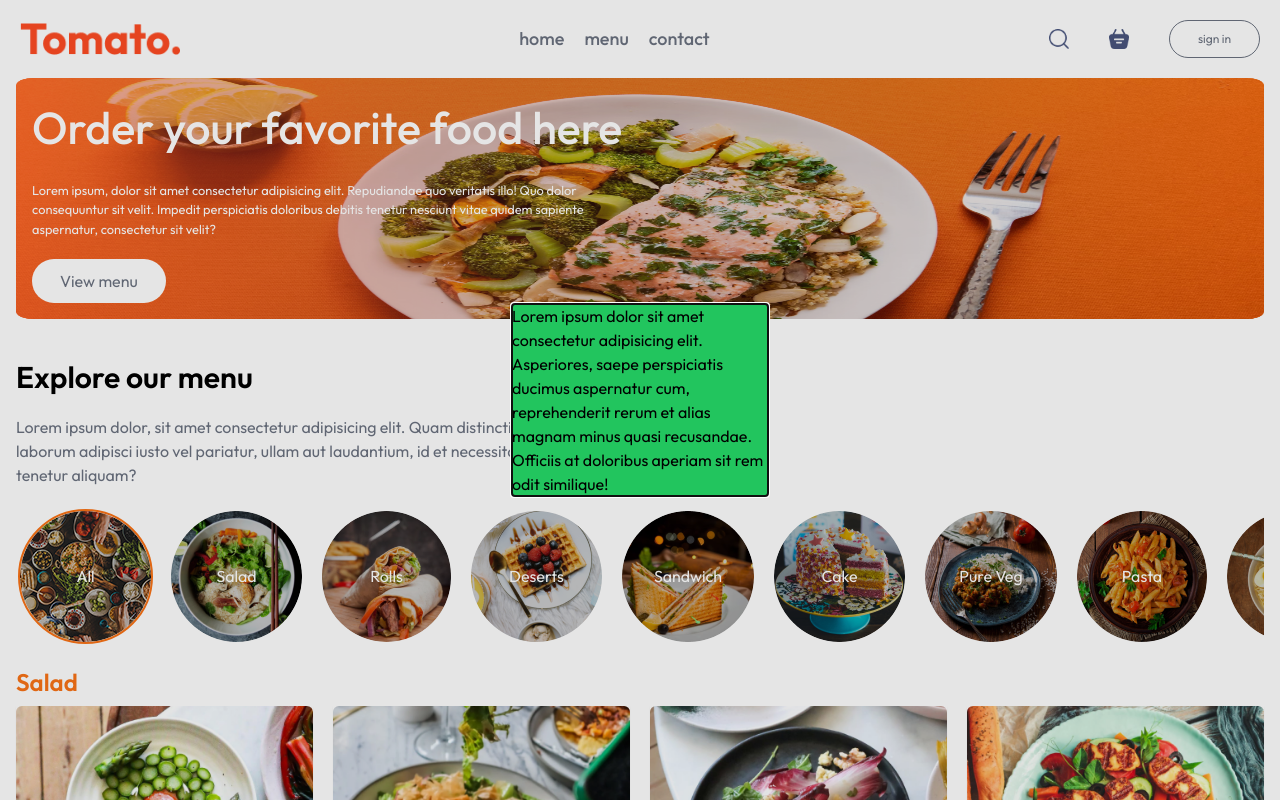
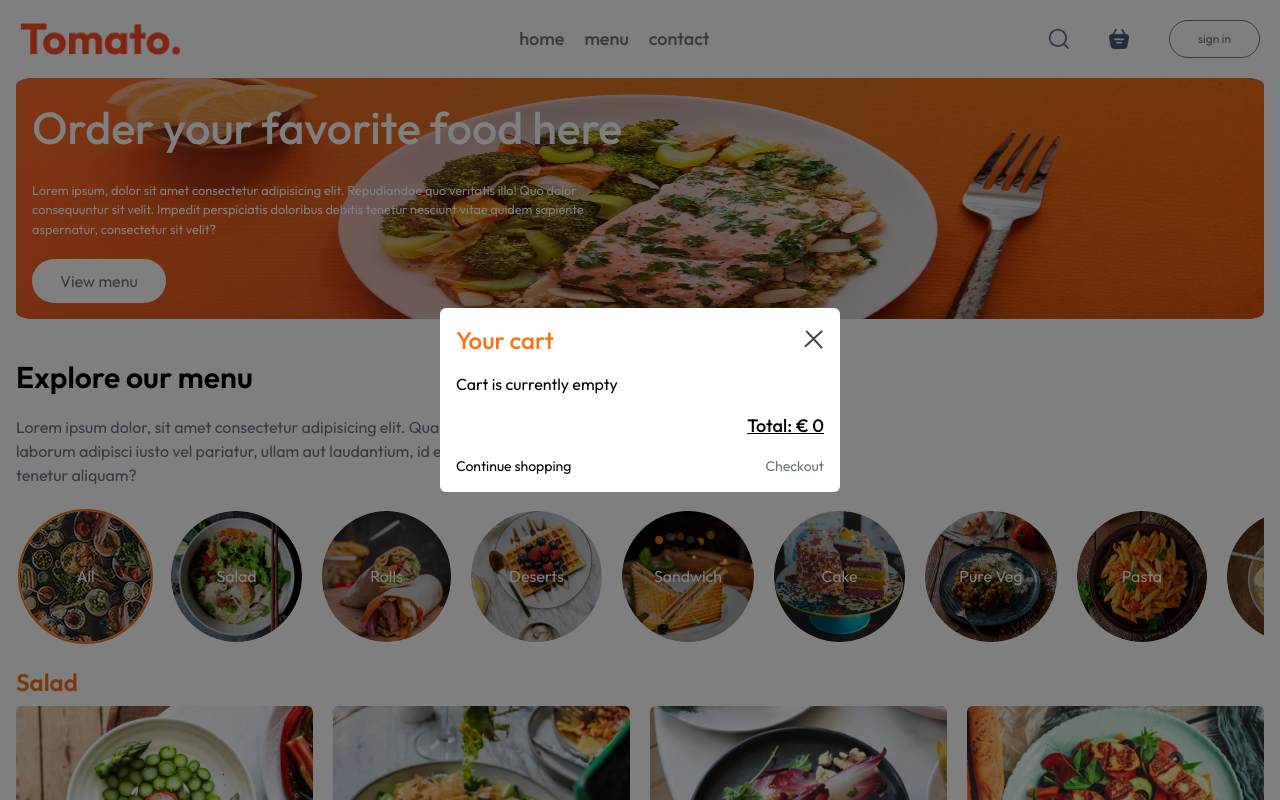
Before and after one commit to amujka/delivery-app, a React (Vite) app: page / in a window 1280 px wide. Both pictures are taken after a click on the element 1118 px from the left and 39 px from the top of the page. Shown: the top 800 px of the page. Built offline with nearby package versions, Linux system fonts and the light colour scheme.

Commit message:
improvecart modal logic

```diff
--- a/src/components/menu/MenuItem.jsx
+++ b/src/components/menu/MenuItem.jsx
@@ -1,26 +1,26 @@
 import { useState, useContext } from 'react';
 import { assets } from '../../assets/assets';
 import { CartContext } from '../../context/CartContext';
-const MenuItem = ({ _id, name, image, description, price, quantity }) => {
+const MenuItem = ({item,quantity}) => {
 	const [showAmount, setShowAmount] = useState(false);
 	const { addToCart } = useContext(CartContext);
 	return (
 		<li className='menu__item'>
 			<div className='menu__item_top'>
 				<figure>
-					<img className='menu__item_image' src={image} alt={name} />
+					<img className='menu__item_image' src={item.image} alt={item.name} />
 				</figure>
 				<div className='menu__show_amount'>
 					{showAmount ? (
 						<div className='menu__item_btns_wrap'>
 							<button
-								onClick={() => addToCart(_id, -1)}
+								onClick={() => addToCart(item, -1)}
 								disabled={!quantity}
 							>
 								<img src={assets.remove_icon_red} alt='remove' />
 							</button>
 							<span className='menu__item_amount'>{quantity}</span>
-							<button onClick={() => addToCart(_id, 1)}>
+							<button onClick={() => addToCart(item, 1)}>
 								<img src={assets.add_icon_green} alt='add' />
 							</button>
 						</div>
@@ -35,9 +35,9 @@ const MenuItem = ({ _id, name, image, description, price, quantity }) => {
 				</div>
 			</div>
 			<div className='menu__item_bottom'>
-				<h3 className='menu__item_name'>{name}</h3>
-				<p className='menu__item_description'>{description}</p>
-				<p className='menu__item_price'>€ {price}</p>
+				<h3 className='menu__item_name'>{item.name}</h3>
+				<p className='menu__item_description'>{item.description}</p>
+				<p className='menu__item_price'>€ {item.price}</p>
 			</div>
 		</li>
 	);
--- a/src/components/menu/MenuList.jsx
+++ b/src/components/menu/MenuList.jsx
@@ -21,7 +21,7 @@ const MenuList = ({ selectedCategory }) => {
 							{filteredFoodList.map((foodItem) => {
 								return foodItem.category === category ? (
 									<MenuItem
-										{...foodItem}
+										item={foodItem}
 										quantity={findItemAmount(foodItem._id)}
 										key={foodItem._id}
 									/>
--- a/src/components/modal/CartModal.jsx
+++ b/src/components/modal/CartModal.jsx
@@ -1,17 +1,56 @@
 import { createPortal } from 'react-dom';
-import { forwardRef } from 'react';
-const CartModal = forwardRef((props, ref) => {
+import {assets} from '../../assets/assets'
+import './cartModal.css'
+import { forwardRef, useRef,useImperativeHandle,useContext } from 'react';
+const CartModal = forwardRef(({items}, ref) => {
+	const cartModal = useRef()
+	useImperativeHandle(ref, () => {
+		return {
+			openModal() {
+				cartModal.current.showModal()
+			},
+			closeModal(){
+				cartMOdal.current.close()
+			}
+		}
+	},[])
+
+	const totalPrice = items.reduce((total,item)=>{
+		return total+(item.price*item.quantity)
+	},0)
+
 	return createPortal(
 		<dialog
-			ref={ref}
-			className='bg-green-500 w-64 fixed left-1/2 -translate-x-1/2 top-1/2 -translate-y-1/2 z-30'
+			ref={cartModal}
+			className='cart_modal'
 		>
-			<p>
-				Lorem ipsum dolor sit amet consectetur adipisicing elit. Asperiores, saepe
-				perspiciatis ducimus aspernatur cum, reprehenderit rerum et alias magnam
-				minus quasi recusandae. Officiis at doloribus aperiam sit rem odit
-				similique!
-			</p>
+			<div className="cart_modal__container">
+				<div className="cart_modal__header">
+					<h3 className="cart_modal__caption">Your cart</h3>
+						<button onClick={() => cartModal.current.close()}>
+							<img src={assets.cross_icon} alt="x" />
+						</button>
+				</div>
+				<div className="cart_modal__item_list">
+					{!items.length && <p>Cart is currently empty</p>}
+					{items.length > 0 && items.map(item =>{
+							return <div className="cart_modal__item" key={item._id}>
+								<span>{item.name} (€ {item.price}):</span>
+								<div className="cart_modal__amount">
+									<span className="cart_modal__plus">+</span>
+									<span>{item.quantity}</span>
+									<span className="cart_modal__minus">-</span>
+								</div>
+							</div>
+						})
+					}
+				</div>
+				<div className="cart_modal__total">Total: € {totalPrice}</div>
+				<div className="cart_modal__btns_wrap">
+					<button onClick={() => cartModal.current.close()}>Continue shopping</button>
+					<button disabled={!items.length}>Checkout</button>
+				</div>
+			</div>
 		</dialog>,
 		document.getElementById('modal')
 	);
--- /dev/null
+++ b/src/components/modal/cartModal.css
@@ -0,0 +1,52 @@
+.cart_modal {
+    @apply fixed left-1/2 -translate-x-1/2 top-1/2 -translate-y-1/2 z-30 w-11/12 max-w-[400px] bg-white rounded-md;
+}
+
+.cart_modal__container {
+    @apply flex flex-col gap-4 p-4;
+}
+
+.cart_modal__header {
+    @apply flex justify-between items-center;
+}
+
+.cart_modal__header button {
+    @apply outline-none;
+}
+
+.cart_modal::backdrop {
+    @apply bg-black/50;
+}
+
+.cart_modal__caption {
+    @apply text-2xl font-medium text-orange-500;
+}
+
+.cart_modal__item_list {
+    @apply flex flex-col gap-2
+}
+
+.cart_modal__item {
+    @apply flex justify-between items-center bg-orange-100 rounded-md px-4 py-1;
+}
+
+.cart_modal__amount {
+    @apply flex gap-2 items-center;
+}
+
+.cart_modal__plus,
+.cart_modal__minus {
+    @apply flex items-center justify-center h-5 w-5 bg-white rounded-full cursor-pointer;
+}
+
+.cart_modal__total {
+    @apply text-lg text-right underline font-medium;
+}
+
+.cart_modal__btns_wrap {
+    @apply flex justify-between text-sm;
+}
+
+.cart_modal__btns_wrap button {
+    @apply outline-none transition-colors duration-200 disabled:text-gray-500 hover:text-orange-500;
+}
--- a/src/components/navbar/Navbar.jsx
+++ b/src/components/navbar/Navbar.jsx
@@ -8,9 +8,9 @@ const Navbar = () => {
 	const cartModal = useRef();
 
 	const showModalHandler = () => {
-		console.log('hello world');
-		cartModal.current.showModal();
+		cartModal.current.openModal();
 	};
+
 	return (
 		<>
 			<nav className='navbar'>
@@ -39,7 +39,7 @@ const Navbar = () => {
 					<button>sign in</button>
 				</div>
 			</nav>
-			<CartModal ref={cartModal} />
+			<CartModal ref={cartModal} items={items}/>
 		</>
 	);
 };
--- a/src/context/CartContext.jsx
+++ b/src/context/CartContext.jsx
@@ -7,10 +7,10 @@ export const CartContext = createContext({
 
 export default function CartContextProvider({ children }) {
 	const [cartItems, setCartItems] = useState([]);
-	const addToCartHandler = (itemId, amount) => {
+	const addToCartHandler = (cartItem, amount) => {
 		let updatedCartItems = [...cartItems];
 		const existingSelectedMenuItemIndex = updatedCartItems.findIndex(
-			(item) => item._id === itemId
+			(item) => item._id === cartItem._id
 		);
 		const existingSelectedMenuItem = updatedCartItems[existingSelectedMenuItemIndex];
 		if (existingSelectedMenuItem) {
@@ -22,7 +22,7 @@ export default function CartContextProvider({ children }) {
 				updatedCartItems.splice(existingSelectedMenuItemIndex, 1);
 			}
 		} else {
-			updatedCartItems.push({ _id: itemId, quantity: 1 });
+			updatedCartItems.push({ ...cartItem, quantity: 1 });
 		}
 
 		setCartItems(updatedCartItems);
```
